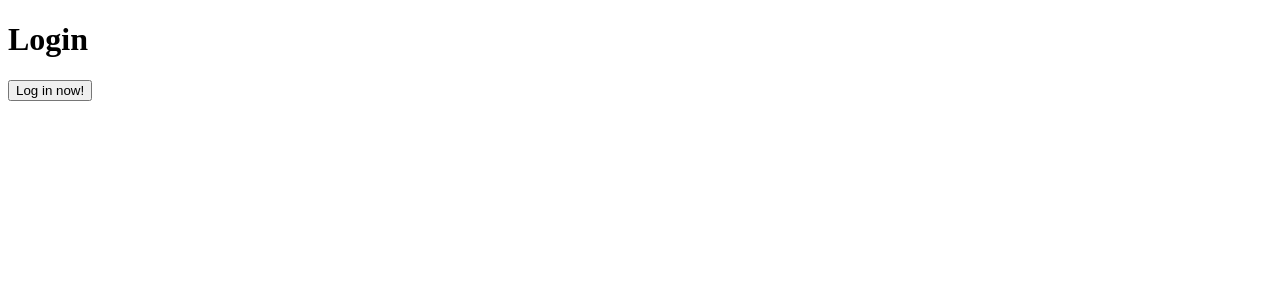
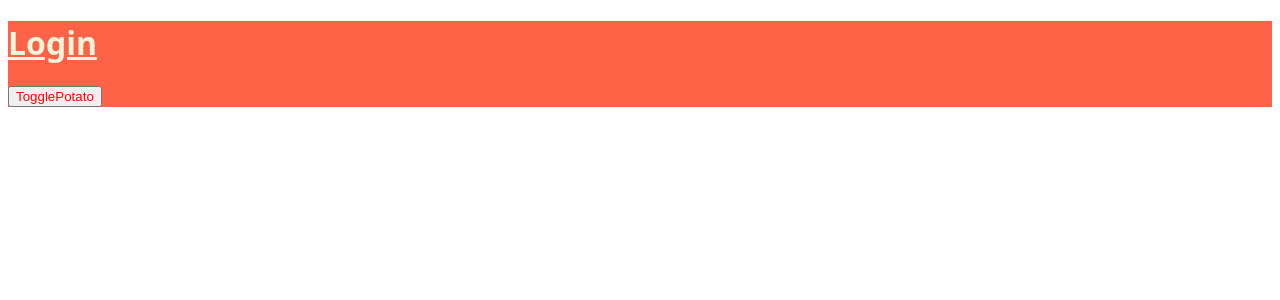
Before and after one commit to kyuj0810/instaclone-web, a React (Create React App) app: page / in a window 1280 px wide. Shown: the top 300 px of the page. Built offline with nearby package versions, Linux system fonts and the light colour scheme.

Commit message:
9.7 Introduction to Styled Components

```diff
--- a/src/screens/Login.js
+++ b/src/screens/Login.js
@@ -1,11 +1,37 @@
+import { styled } from 'styled-components';
 import { isLoggedInVar } from '../apollo';
+import { useState } from 'react';
+import { fas } from '@fortawesome/free-solid-svg-icons';
 
+const Title = styled.h1`
+  color: ${(props) => (props.potato ? 'palevioletred' : 'beige')};
+  font-family: system-ui, -apple-system, BlinkMacSystemFont, 'Segoe UI', Roboto,
+    Oxygen, Ubuntu, Cantarell, 'Open Sans', 'Helvetica Neue', sans-serif;
+  ${(props) =>
+    props.potato
+      ? `
+          font-size: 60px;
+        `
+      : `
+          text-decoration: underline;
+        `}
+`;
+
+const Container = styled.div`
+  background-color: tomato;
+`;
+
+const TogglePotato = styled.button`
+  color: red;
+`;
 function Login() {
+  const [potato, setPotato] = useState(false);
+  const togglePotato = () => setPotato((current) => !current);
   return (
-    <div>
-      <h1>Login</h1>
-      <button onClick={() => isLoggedInVar(true)}>Log in now!</button>
-    </div>
+    <Container>
+      <Title potato={potato}>Login</Title>
+      <TogglePotato onClick={togglePotato}>TogglePotato</TogglePotato>
+    </Container>
   );
 }
 
```
